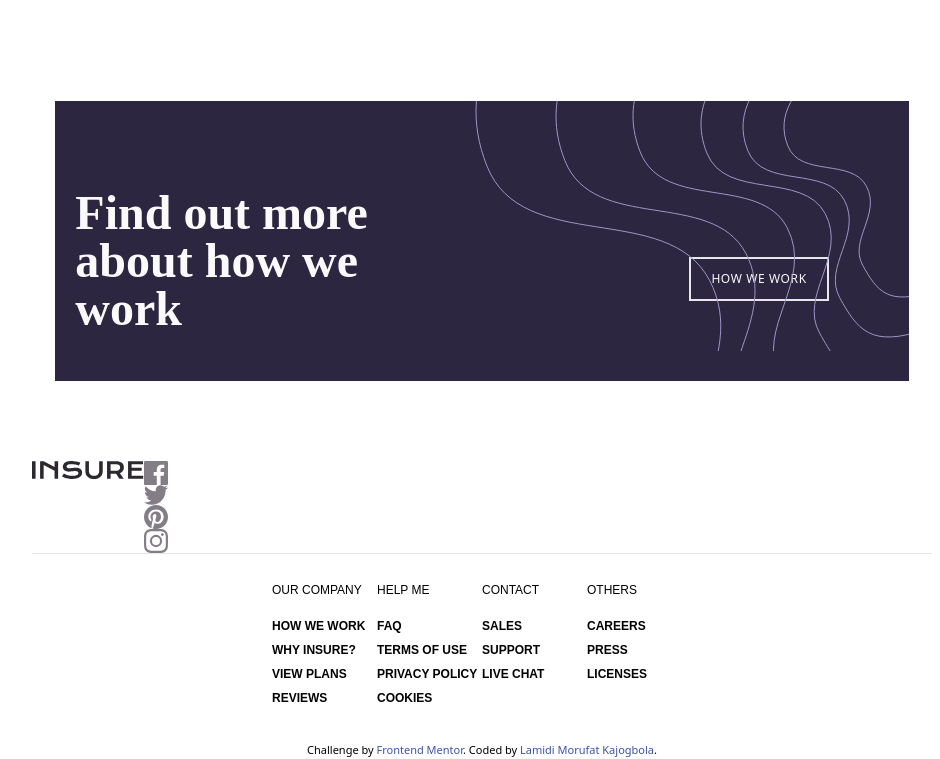
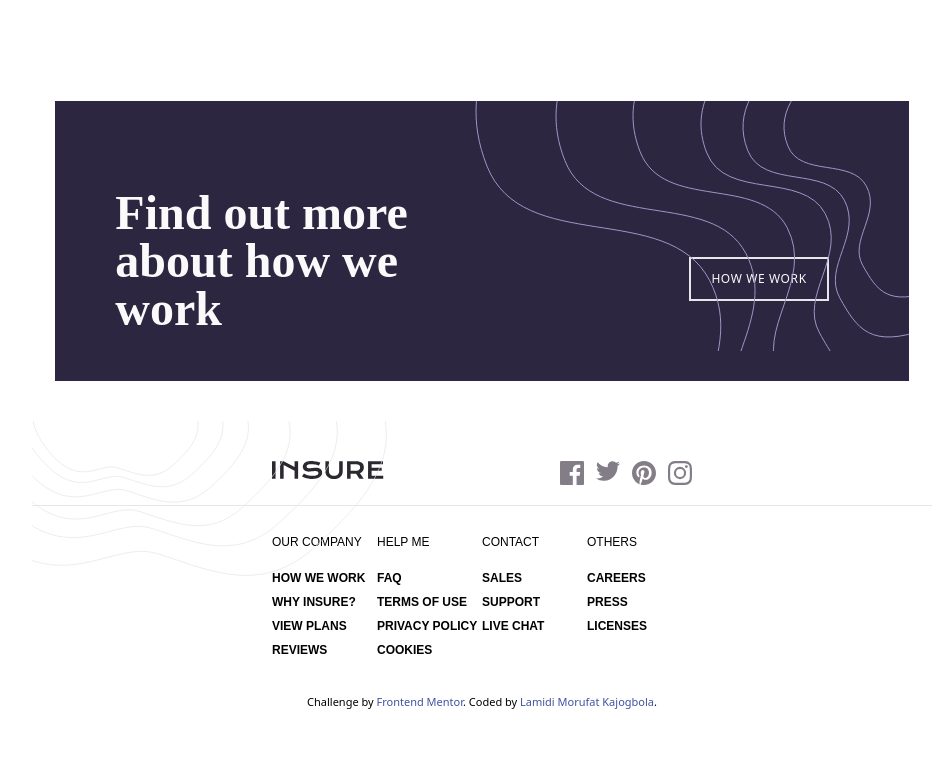
Before and after one commit to Ehmkayel/frontendmentorchallenges, a website: page insure-landing-page-master/index.html in a window 1280 px wide. Shown: the part 1426-2185 px from the top of the page, without its empty margins (158-1098 px from the left). After the commit the page ends 2137 px from the top, so only its background shows below. Drawn offline with Linux system fonts and the light colour scheme.

Commit message:
done working on the footer

```diff
--- a/insure-landing-page-master/index.html
+++ b/insure-landing-page-master/index.html
@@ -160,9 +160,9 @@
         class="container mx-auto text-veryLightGray bg-darkViolet px-5 py-12 grid items-center gap-7 text-center lg:w-8/12 lg:grid-cols-2 relative my-20"
       >
         <h1
-          class="font-serif text-5xl text-wrap font-bold pt-5 mt-5 text-start"
+          class="font-serif text-5xl text-wrap font-bold pt-5 mt-5 text-start pl-10"
         >
-          Find out more about how we work
+          Find out more <br />about how we work
         </h1>
         <a
           href="#"
@@ -183,12 +183,24 @@
         </picture>
       </section>
     </main>
-    <footer class="container mx-auto text-xs">
-      <div class="flex">
-        <div class="">
+    <footer class="container mx-auto text-xs relative">
+      <picture>
+        <source
+          media="(min-width: 768px)"
+          srcset="./images/bg-pattern-footer-desktop.svg"
+          alt="bg-pattern-how-we-work-desktop"
+        />
+        <img
+          src="./images/bg-pattern-how-we-work-mobile.svg"
+          alt="bg-pattern-how-we-work-mobile"
+          class="w-full absolute left-0 lg:w-auto lg:-top-10 h-4/6"
+        />
+      </picture>
+      <div class="flex flex-row px-60 pb-5">
+        <div class="basis-1/2">
           <img src="./images/logo.svg" alt="insure logo" />
         </div>
-        <div class="">
+        <div class="grid grid-cols-4 gap-3 ml-auto">
           <img src="./images/icon-facebook.svg" alt="facebook icon" />
           <img src="./images/icon-twitter.svg" alt="twitter icon" />
           <img src="./images/icon-pinterest.svg" alt="pinterest icon" />
@@ -197,7 +209,7 @@
       </div>
       <hr />
       <div
-        class="container mx-auto grid grid-cols-4 px-60 py-7 uppercase font-sans-serif"
+        class="container mx-auto grid lg:grid-cols-4 lg:px-60 py-7 uppercase font-sans-serif"
       >
         <div class="">
           <ul>
```
Also changed, not shown: insure-landing-page-master/css/main.css, insure-landing-page-master/screenshot/laptopLarge.png (added), 1 other file.
